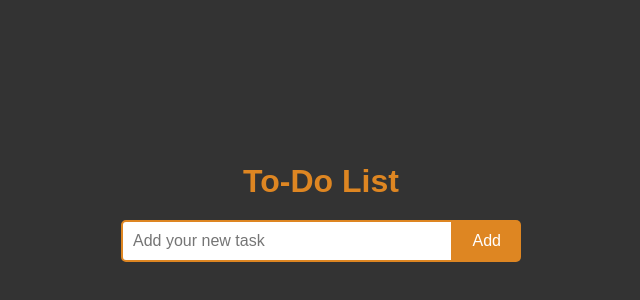
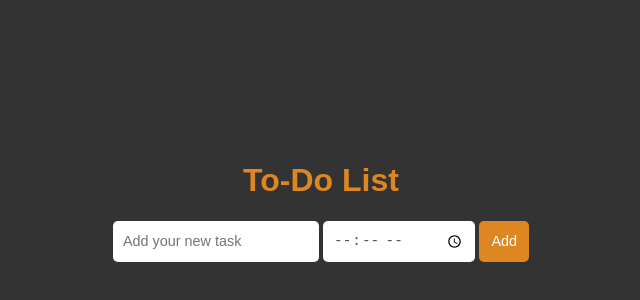
Before and after one commit to paolo-licata/todo-app-react, a React (Create React App) app: page / in a window 1280 px wide. Shown: the part 188-488 px from the top of the page, without its empty margins (319-959 px from the left). Built offline with nearby package versions, Linux system fonts and the light colour scheme.

Commit message:
implemented  the possibility to add a specific time to complete the task and/or appointment

```diff
--- a/src/App.css
+++ b/src/App.css
@@ -14,7 +14,7 @@ body {
 /* App Container */
 #root {
   width: 100%;
-  max-width: 400px;
+  max-width: 420px;
   margin: 20px;
 }
 
@@ -32,22 +32,25 @@ form {
   margin-bottom: 20px;
 }
 
-input[type="text"] {
+input {
   flex: 1;
+  color: #555;
   padding: 10px;
-  border: 2px solid #de8622;
-  border-radius: 5px 0 0 5px;
+  margin: 2px;
+  border: none;
+  border-radius: 5px;
   outline: none;
-  font-size: 1rem;
+  font-size: 0.9rem;
 }
 
 .submitButton {
-  padding: 10px 20px;
+  padding: 4px 12px;
+  margin: 2px;
   border: none;
   background-color: #de8622;
   color: white;
-  font-size: 1rem;
-  border-radius: 0 5px 5px 0;
+  font-size: 0.9rem;
+  border-radius: 5px;
   cursor: pointer;
   transition: background-color 0.3s ease;
 }
@@ -134,6 +137,13 @@ li span.completed {
   color: #aaa;
 }
 
+.task-time {
+  margin-left: 10px;
+  color: #a1a1a1;
+  font-size: 0.9rem;
+  font-style: italic;
+}
+
 .deleteButton {
   background-color: transparent;
   border: none;
--- a/src/App.js
+++ b/src/App.js
@@ -17,8 +17,13 @@ const App = () => {
   }, [tasks]);
 
   //Adds a new task to the list
-  const addTask = (task) => {
-    setTasks([...tasks, { id: Date.now(), text: task, completed: false }]);
+  const addTask = (text, time) => {
+    const newTask = { id: Date.now(), text, time, completed: false }
+    setTasks([...tasks, newTask]);
+
+    if (time) {
+      setAlarm(newTask) //Only sets an alarm whenever time is provided
+    }
   };
 
   //toggle task for completed and not-completed
@@ -34,6 +39,28 @@ const App = () => {
     setTasks(tasks.filter((task) => task.id !== id));
   };
 
+  const setAlarm = (task) => {
+    if (!task.time) return;
+
+    const [hours, minutes] = task.time.split(":").map(Number);
+    const now = new Date();
+    const alarmTime = new Date(
+      now.getFullYear(),
+      now.getMonth,
+      now.getDate(),
+      hours,
+      minutes
+    );
+
+    const delay = alarmTime - now; //this calculates the time difference
+
+    if (delay > 0) {
+      setTimeout(() => {
+        alert('Reminder: ${task.text}')
+      }, delay);
+    }
+  }
+
   return (
     <div>
       <h1>To-Do List</h1>
--- a/src/components/TaskInput.js
+++ b/src/components/TaskInput.js
@@ -2,14 +2,18 @@ import React, { useState } from "react";
 
 const TaskInput = ({ addTask }) => {
   const [task, setTask] = useState("");
+	const [time, setTime] = useState("");
 
   const handleSubmit = (event) => {
     event.preventDefault();
 
-    if (task.trim()) {
-      addTask(task.trim());
+    if (task.trim() && time.trim()) {
+      addTask(task.trim(), time.trim());
       setTask("");
-    }
+			setTime("");
+    } else {
+			alert("Please enter both task and time.")
+		}
   };
 
   return (
@@ -20,6 +24,11 @@ const TaskInput = ({ addTask }) => {
         value={task}
         onChange={(event) => setTask(event.target.value)}
       />
+			<input
+			type="time"
+			value={time}
+			onChange={(event) => setTime(event.target.value)}
+			/>
       <button className="submitButton" type="submit">
         Add
       </button>
--- a/src/components/TaskItem.js
+++ b/src/components/TaskItem.js
@@ -1,6 +1,7 @@
 import React from "react";
 
 const TaskItem = ({ task, toggleTask, deleteTask }) => {
+
   return (
     <li>
 			<label className="custom-checkbox">
@@ -18,6 +19,7 @@ const TaskItem = ({ task, toggleTask, deleteTask }) => {
       >
         {task.text}
       </span>
+			<span className="task-time">{task.time}</span>
       <button
         className="deleteButton"
         onClick={() => deleteTask(task.id)}
```
